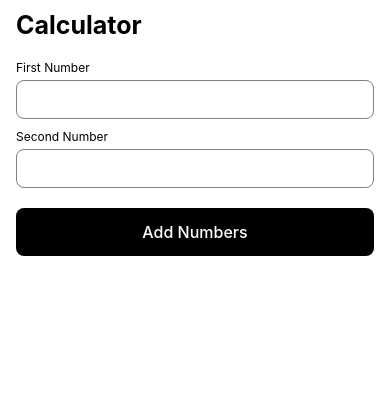
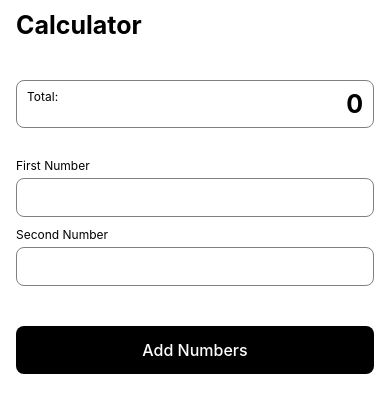
Before and after one commit to Madubhashana/Ascendion-SSE-Mobile-Tech-Assement, a React Native app: screen / in a window 390 px wide. Shown: the top 412 px of the page. Built offline with nearby package versions, Linux system fonts and the light colour scheme.

Commit message:
Calculator screen

```diff
--- a/src/components/elements/AppButton.component.tsx
+++ b/src/components/elements/AppButton.component.tsx
@@ -9,6 +9,7 @@ type AppButtonPropsType = {
   onPress?: () => void;
   containerStyle?: ViewStyle;
   textType?: TextTypes;
+  testID?: string;
 };
 
 const AppButton = ({
@@ -17,6 +18,7 @@ const AppButton = ({
   onPress,
   containerStyle,
   textType = TextTypes.Section,
+  testID,
 }: AppButtonPropsType) => {
   const style = StyleSheet.flatten([
     styles.container,
@@ -29,7 +31,8 @@ const AppButton = ({
       disabled={disabled}
       activeOpacity={0.8}
       onPress={onPress}
-      style={style}>
+      style={style}
+      testID={testID}>
       <AppText textStyle={styles.label} color={colors.white} type={textType}>
         {children}
       </AppText>
--- a/src/components/elements/AppTextInput.component.tsx
+++ b/src/components/elements/AppTextInput.component.tsx
@@ -7,10 +7,12 @@ export type AppTextInputPropsType = {
   value?: string;
   containerStyle?: TextStyle;
   textType?: TextTypes;
+  name?: string;
 } & TextInputProps;
 
 const AppTextInput = ({
   value,
+  name,
   containerStyle,
   textType = TextTypes.Header,
   ...delegated
@@ -27,6 +29,7 @@ const AppTextInput = ({
       placeholderTextColor={colors.gray}
       {...delegated}
       style={style}
+      testID={`text-input-${name}`}
     />
   );
 };
--- a/src/components/form/FormTextInput.tsx
+++ b/src/components/form/FormTextInput.tsx
@@ -49,9 +49,10 @@ const FormTextInput = <T extends FieldValues>({
         };
 
         return (
-          <InputsContainer error={isError} label={label}>
+          <InputsContainer error={isError} label={label} name={name}>
             <AppTextInput
               value={value}
+              name={name}
               allowFontScaling={false}
               editable={!disabled}
               onSubmitEditing={handleOnSubmitEditing}
--- a/src/components/form/InputsContainer.component.tsx
+++ b/src/components/form/InputsContainer.component.tsx
@@ -6,19 +6,21 @@ type InputsContainerPropsType = {
   label?: string;
   error?: string;
   children: ReactElement | ReactElement[];
+  name?: string;
 };
 
 const InputsContainer = ({
   label,
   children,
   error,
+  name,
 }: InputsContainerPropsType) => {
   const isError = !!error;
 
   const labelText = label && <AppText type={TextTypes.Label}>{label}</AppText>;
 
   const inputErrors = isError ? (
-    <AppText type={TextTypes.Label} color="red">
+    <AppText type={TextTypes.Label} color="red" testID={`input-error-${name}`}>
       {error}
     </AppText>
   ) : null;
--- a/src/screens/calculator/calculator-form.schema.ts
+++ b/src/screens/calculator/calculator-form.schema.ts
@@ -1,8 +1,22 @@
 import {z} from 'zod';
 
 export const CalculatorFormSchema = z.object({
-  inputOne: z.number({required_error: 'The first number is required!'}),
-  inputTwo: z.number({required_error: 'The second number is required!'}),
+  inputOne: z.coerce
+    .number({
+      required_error: 'The first number is required!',
+      invalid_type_error: 'The value must be a valid number!',
+    })
+    .refine(val => (isNaN(val) ? false : val), {
+      message: 'The value must be a valid number!',
+    }),
+  inputTwo: z.coerce
+    .number({
+      required_error: 'The first number is required!',
+      invalid_type_error: 'The value must be a valid number!',
+    })
+    .refine(val => (isNaN(val) ? false : val), {
+      message: 'The value must be a valid number!',
+    }),
 });
 
 export type CalculatorFormSchemaType = z.infer<typeof CalculatorFormSchema>;
--- a/src/screens/calculator/calculator.screen.tsx
+++ b/src/screens/calculator/calculator.screen.tsx
@@ -1,4 +1,4 @@
-import React from 'react';
+import React, {useState} from 'react';
 import ScreenContainer from '../../components/wrappers/ScreenContainer.component';
 import AppText, {TextTypes} from '../../components/elements/AppText.component';
 import {useForm} from 'react-hook-form';
@@ -9,20 +9,32 @@ import {
   CalculatorFormSchemaType,
 } from './calculator-form.schema';
 import AppButton from '../../components/elements/AppButton.component';
-import {StyleSheet} from 'react-native';
+import {StyleSheet, View} from 'react-native';
+import {colors} from '../../shared/config/colors';
 
 const CalculatorScreen = () => {
+  const [total, setTotal] = useState<number>(0);
+
   const {control, handleSubmit} = useForm<CalculatorFormSchemaType>({
     resolver: zodResolver(CalculatorFormSchema),
   });
 
-  const onSubmit = (data: CalculatorFormSchemaType) => {};
+  const onSubmit = (data: CalculatorFormSchemaType) => {
+    setTotal(data.inputOne + data.inputTwo);
+  };
 
   return (
     <ScreenContainer>
       <AppText type={TextTypes.Title} textStyle={styles.title}>
         Calculator
       </AppText>
+
+      <View style={styles.totalValueContainer}>
+        <AppText type={TextTypes.Label}>Total:</AppText>
+        <AppText type={TextTypes.Title} testID="total-value">
+          {total}
+        </AppText>
+      </View>
 
       <FormTextInput
         control={control}
@@ -36,9 +48,11 @@ const CalculatorScreen = () => {
         label="Second Number"
         keyboardType="number-pad"
       />
+
       <AppButton
         onPress={handleSubmit(onSubmit)}
-        containerStyle={styles.ctaButton}>
+        containerStyle={styles.ctaButton}
+        testID="add-numbers-button">
         Add Numbers
       </AppButton>
     </ScreenContainer>
@@ -47,10 +61,20 @@ const CalculatorScreen = () => {
 
 const styles = StyleSheet.create({
   title: {
-    marginBottom: 20,
+    marginBottom: 40,
+  },
+  totalValueContainer: {
+    flexDirection: 'row',
+    borderWidth: 1,
+    borderColor: colors.gray,
+    paddingVertical: 8,
+    paddingHorizontal: 10,
+    borderRadius: 8,
+    marginBottom: 30,
+    justifyContent: 'space-between',
   },
   ctaButton: {
-    marginTop: 10,
+    marginTop: 30,
   },
 });
 
```
